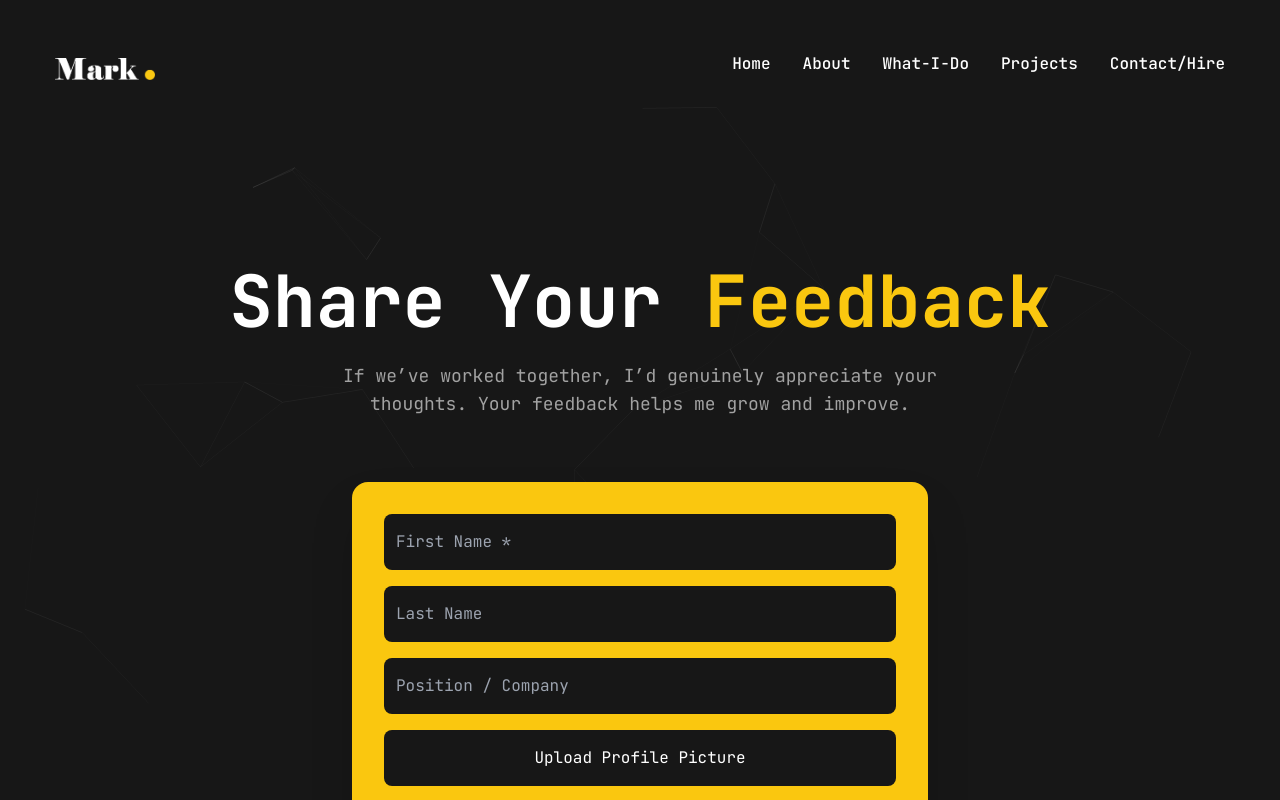
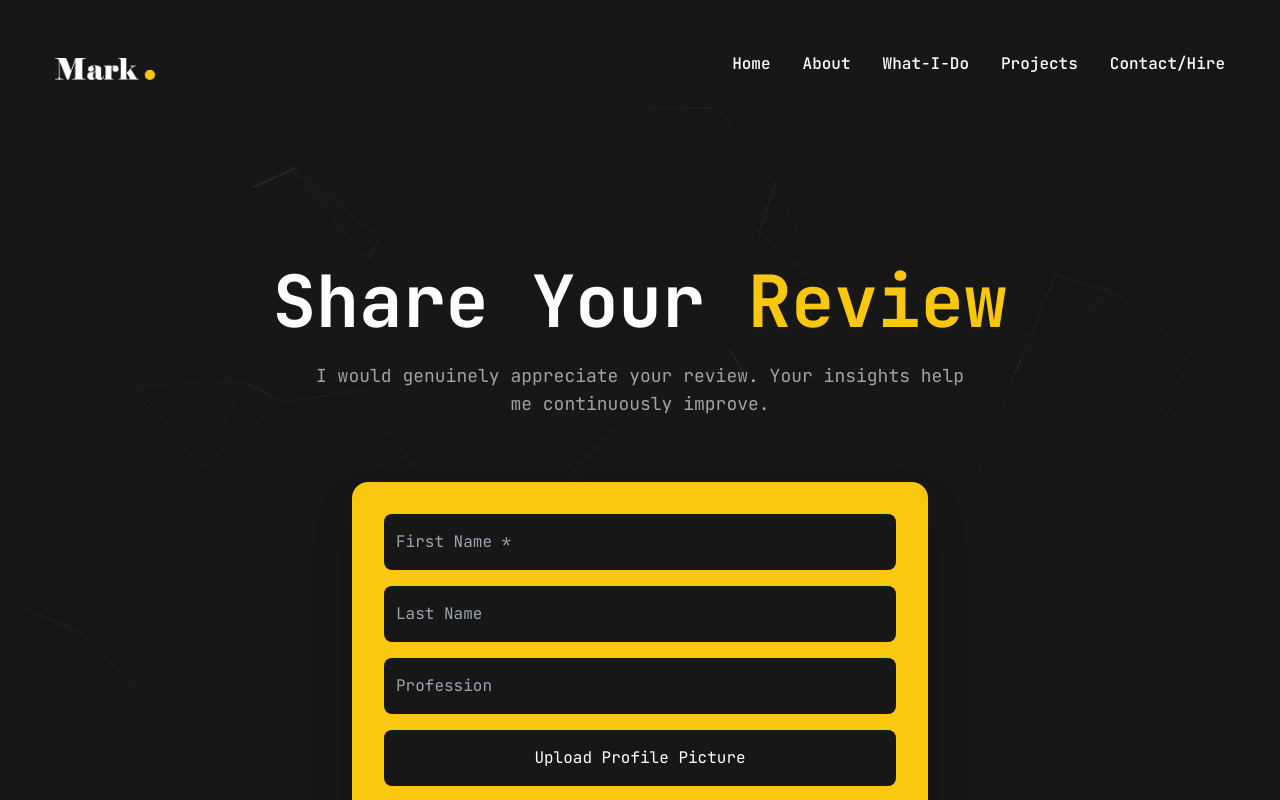
Before and after one commit to marktmng/mark-portfolio, a Next.js app: page /review in a window 1280 px wide. Shown: the top 800 px of the page. Built offline with nearby package versions, Linux system fonts and the light colour scheme; no server answers.

Commit message:
change some words in review page

```diff
--- a/app/review/page.jsx
+++ b/app/review/page.jsx
@@ -73,12 +73,12 @@ const FeedbackPage = () => {
               transition={{ duration: 0.8 }}
               className="text-5xl md:text-7xl font-bold"
             >
-              Share Your <span className="text-[#fac70f]">Feedback</span>
+              Share Your <span className="text-[#fac70f]">Review</span>
             </motion.h1>
 
             <p className="text-white/60 text-lg max-w-2xl mx-auto mt-6">
-              If we’ve worked together, I’d genuinely appreciate your thoughts.
-              Your feedback helps me grow and improve.
+              I would genuinely appreciate your review. Your insights help me
+              continuously improve.
             </p>
           </div>
 
@@ -108,7 +108,7 @@ const FeedbackPage = () => {
 
                 <input
                   className="w-full bg-[#171717] text-white p-3 rounded-lg"
-                  placeholder="Position / Company"
+                  placeholder="Profession"
                   value={subtitle}
                   onChange={(e) => setSubtitle(e.target.value)}
                 />
```
